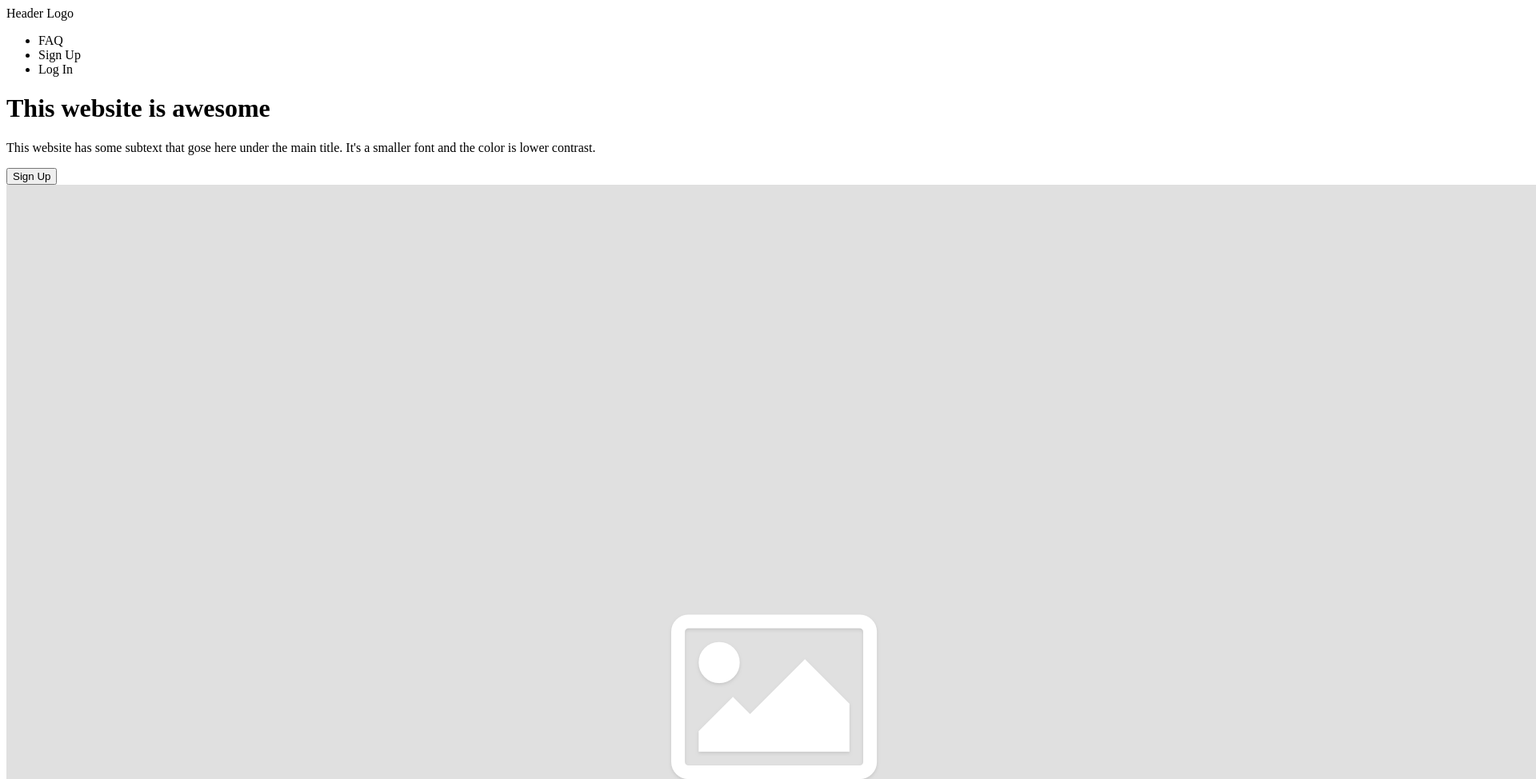
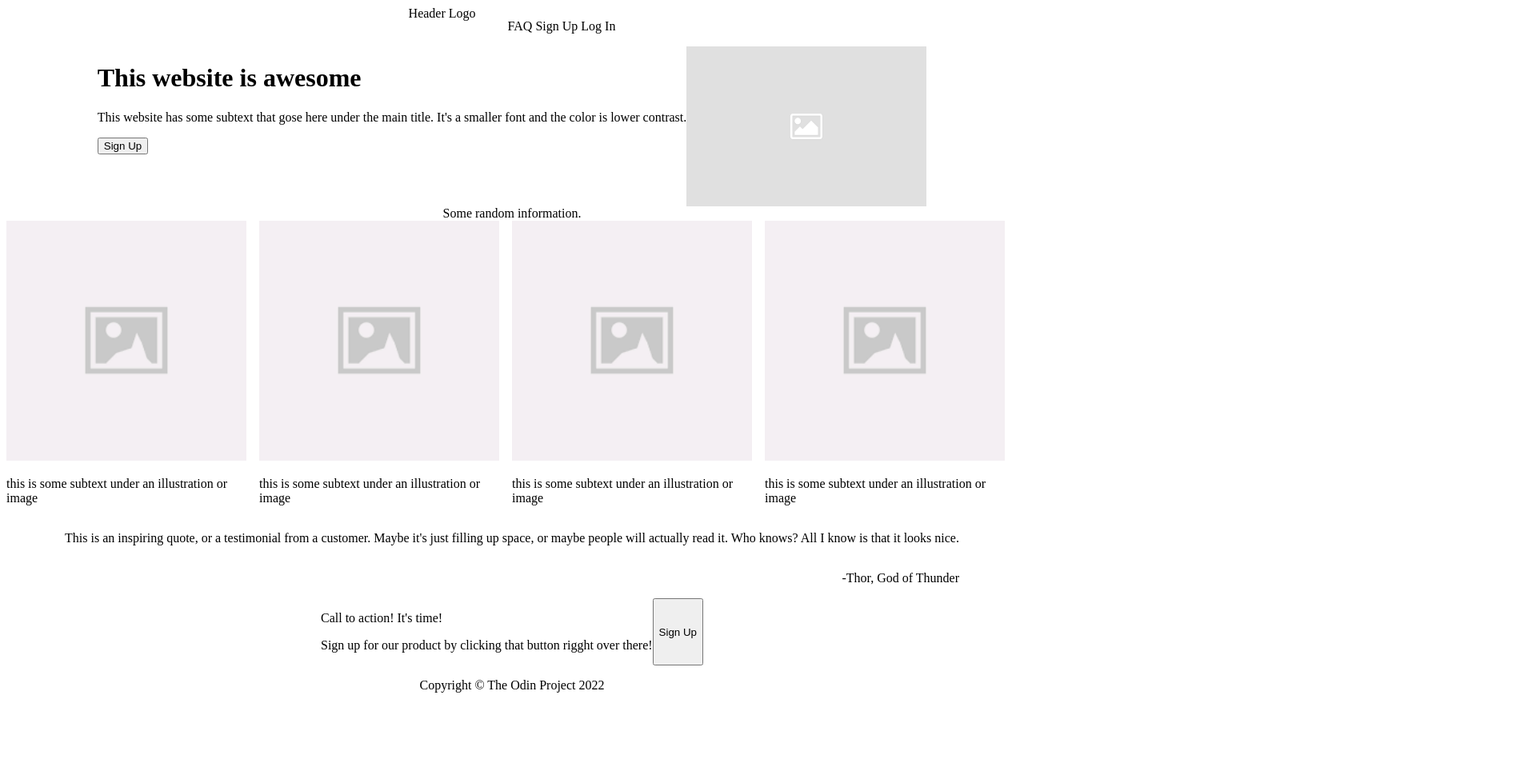
Before and after one commit to code-zeen/odin-landing-page, a plain HTML site: page index.html in a window 1280 px wide. Shown: the top 974 px of the page at 80% size, 1920 px wide, since content can reach past the window. After the commit the page ends 890 px from the top, so only its background shows below. Drawn offline with Linux system fonts and the light colour scheme.

Commit message:
Add style.css for basic flex layout

```diff
--- a/index.html
+++ b/index.html
@@ -31,7 +31,7 @@
     </div>
 
     <div class="cont-two">
-        <h2>Some random information.</h2>
+        <div class="title">Some random information.</div>
         <div class="info">
             <div class="pairs">
                 <img src="./images/placeholder-sq.png">
@@ -53,11 +53,13 @@
     </div>
 
     <div class="cont-three">
-        <p class="quote">This is an inspiring quote, or a testimonial
+        <div class="cont-quote">
+            <p class="quote">This is an inspiring quote, or a testimonial
             from a customer. Maybe it's just filling up space, or maybe
             people will actually read it. Who knows? All I know is that
             it looks nice.</p>
-        <p class="author">-Thor, God of Thunder</p>
+            <p class="author">-Thor, God of Thunder</p>
+        </div>
     </div>
 
     <div class="cont-four">
--- a/style.css
+++ b/style.css
@@ -0,0 +1,40 @@
+/* flexbox layout */
+
+.cont-one,
+.cont-two,
+.cont-three,
+.cont-four,
+.cont-five {
+    display: flex;
+    flex-direction: column;
+    align-items: center;
+}
+
+img {
+    width: 300px;
+}
+
+.intro,
+.info,
+.banner {
+    display: flex;
+    flex-direction: row;
+}
+
+.cont-quote {
+    display: flex;
+    flex-direction: column;
+}
+
+.header {
+    display: flex;
+    justify-content: space-between;
+}
+
+.header-link li {
+    display: inline;
+}
+
+.author {
+    align-self: flex-end;
+}
```
